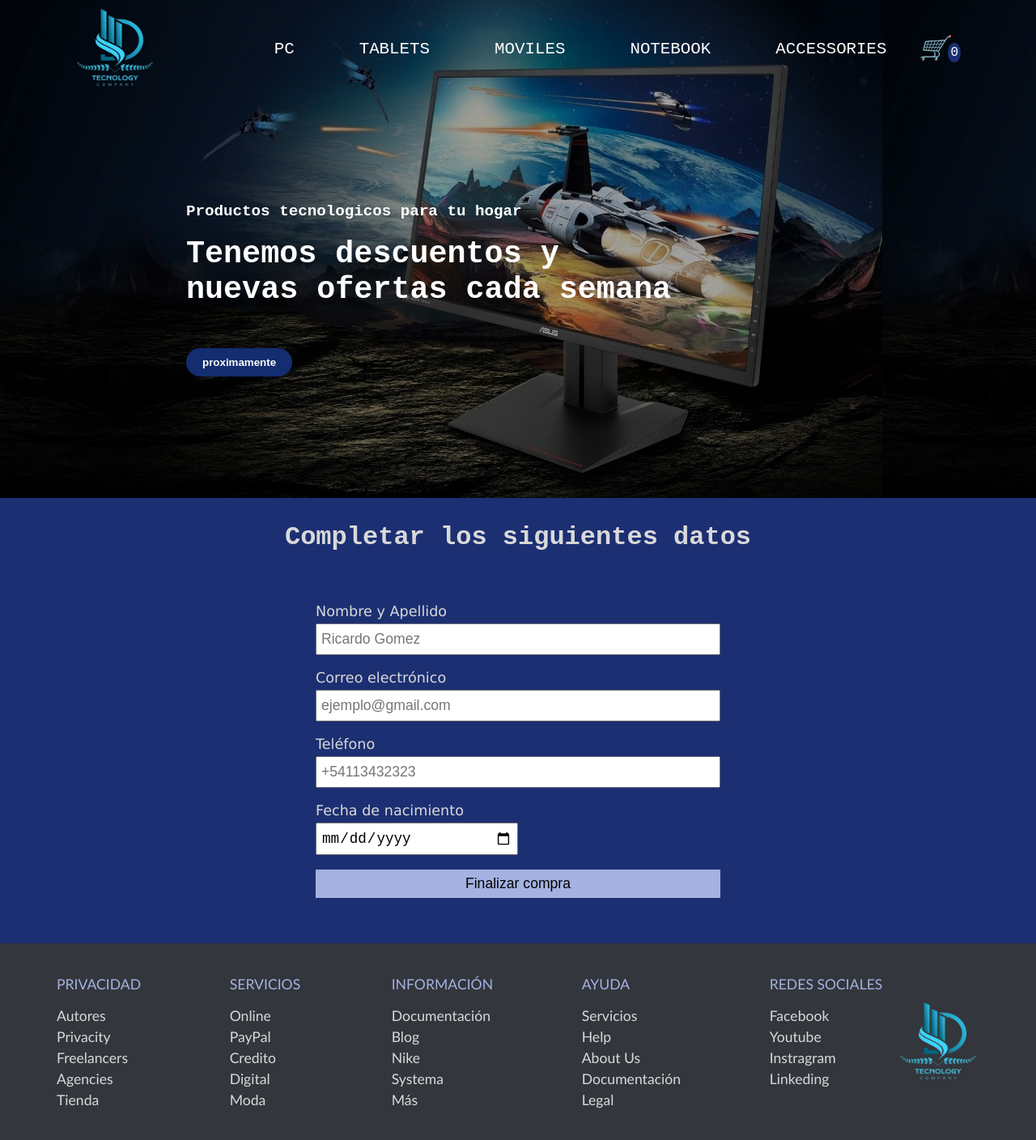
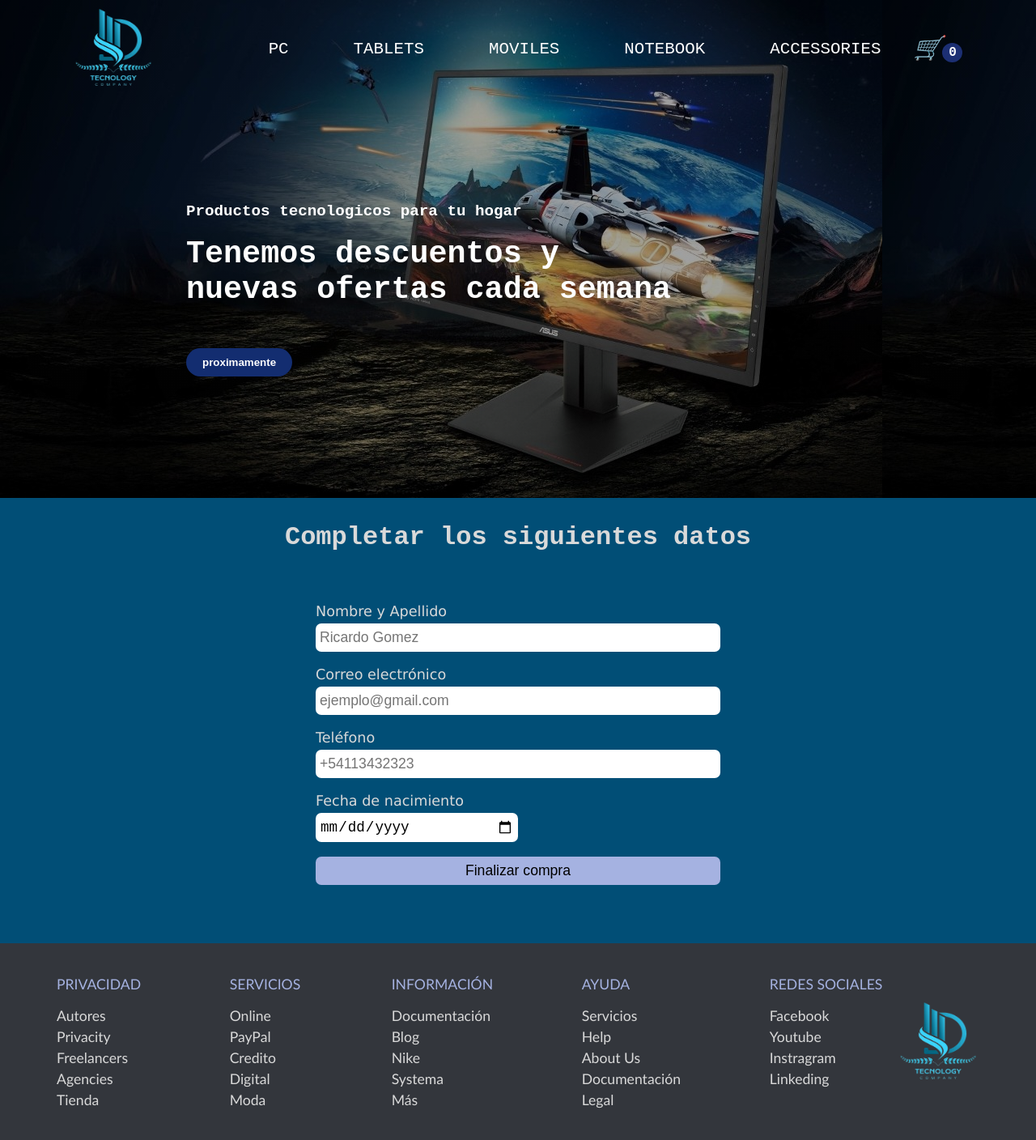
Before and after one commit to briangonzales1996/entrega-react, a React (Vite) app: page /checkout in a window 1280 px wide. Shown: the whole page at 81% size. Built offline with nearby package versions, Linux system fonts and the light colour scheme; no server answers; the database is empty.

Commit message:
firebase

```diff
--- a/src/App.css
+++ b/src/App.css
@@ -80,13 +80,18 @@ header {
 
 .container-main>.categorias>.carrito-burbuja>i {
     font-size: 1.8rem;
+
 }
 
 .container-main>.categorias>.carrito-burbuja>span {
     background-color: var(--color-font);
     padding: 3px;
     border-radius: 50%;
-
+    width: 25px;
+    display: inline-block;
+    text-align: center;
+    font-weight: 800;
+    animation: cartWidger 1s ease both;
 }
 
 
@@ -394,7 +399,7 @@ header {
 }
 
 .carrito-container>.carrito-products>.carrito-detalle>.carrito-detalle-name{
-    flex-grow: 2;
+    flex: 1;
 
 }
 /*detalle precio*/
@@ -404,7 +409,7 @@ header {
 
 
 .carrito-container>.carrito-products>.carrito-detalle>.carrito-detalle-precio{
-    flex-grow:1 ;
+   flex: 1;
     display: flex;
     justify-content: space-between;
 
@@ -428,7 +433,7 @@ header {
 
 .carrito-container>.carrito-products>section>.carrito-list-products>article>.list-product-name{
     display: flex;
-    flex-grow: 1;
+    flex:1;
     gap: 70px;
     align-items: center;
     max-width: 730px;/*mirar aquiiiiii*/
@@ -443,6 +448,7 @@ header {
 .carrito-container>.carrito-products>section>.carrito-list-products>article>.list-product-name>figure>img{
     width: 100%;
     height: 100%;
+    object-fit: cover;
 }
 
 .carrito-container>.carrito-products>section>.carrito-list-products>article>.list-product-name>h2{
@@ -453,7 +459,7 @@ header {
 /*preducto agragado: precio cantadidad*/
 .carrito-container>.carrito-products>section>.carrito-list-products>article>.list-product-precio{
     display: flex;
-    flex-grow: 1;
+    flex:1;
     justify-content: space-between;
     font-size: 1.3rem;
     align-items: center;
@@ -565,7 +571,7 @@ header {
 /*formulario*/
 .form-container{
     min-height: 550px;
-    background-color: var(--color-font);
+    background-color: #014e76;
     color: var(--color-feedback);
 }
 .form-container>h1{
@@ -586,10 +592,9 @@ header {
 }
 
 .form-container>form>.barra-container>.barra{
-
-
     min-height: 15px;
     transition: all 500ms ease;
+    border-radius: 5px;
 }
 /*
 .form-container>form>.barra-container>.barra1{
@@ -624,8 +629,8 @@ header {
 .form-container>form>input{
     padding:  7px 5px;
     font-size: 1.1rem;
-
-
+    border-radius: 7px;
+    border: none;
 }
 .form-container>form>input[type="date"]{
     max-width: 50%;
@@ -802,3 +807,18 @@ header {
         width: 100%;
     }
 }
+
+@keyframes cartWidger {
+    0%{
+        transform: translate(0px,-1px);
+    }
+    25%{
+        transform: translate(0);
+    }
+    50%{
+        transform:translate(0,1px);
+    }
+    75%{
+        transform:translate(0);
+    }
+}
--- a/src/components/Checkout.jsx
+++ b/src/components/Checkout.jsx
@@ -1,7 +1,36 @@
 import React from 'react'
 
-export const Checkout = () => {
+
+
+export const Checkout = ({getForm,handleChange,campos,barra}) => {
+
   return (
-    <div>Checkout</div>
+    <div className='form-container'>
+    <h1>Completar los siguientes datos</h1>
+    <form className='form' action="" onSubmit={(e) => getForm(e)}>
+        <div className='barra-container'>
+            <div className="barra" style={{ width: `${barra}%`, background: `${barra == 100 ? "rgb(10, 142, 10)" : "rgb(181, 10, 10)"}` }}></div>
+        </div>
+        <label htmlFor="nombre">Nombre y Apellido</label>
+        <input onChange={handleChange} placeholder='Ricardo Gomez' id='nombre' type="text" />
+        {campos.nombre != undefined ? (campos.nombre == "" || campos.nombre.length < 5 ? <div style={{ color: "#ec7063" }}>ingrese un nombre</div> : <></>) : <></>}
+
+        <label htmlFor="email">Correo electrónico</label>
+        <input onChange={handleChange} placeholder='ejemplo@gmail.com' id='email' type="text" />
+        {campos.email != undefined ? (campos.email == "" || campos.email.length < 5 || !campos.email.includes("@") ? <div style={{ color: "#ec7063" }}>ingrese un mail valido</div> : <></>) : <></>}
+
+
+        <label htmlFor="telefono">Teléfono</label>
+        <input onChange={handleChange} placeholder='+54113432323' type="text" id='telefono' />
+        {campos.telefono != undefined ? (campos.telefono == "" || campos.telefono.length < 5 || (isNaN(parseInt(campos.telefono)))
+            ? <div style={{ color: "#ec7063" }}>ingrese un telefono valido</div> : <></>) : <></>}
+
+        <label htmlFor="fecha">Fecha de nacimiento</label>
+        <input onChange={handleChange} id='fecha' type="date" />
+        {campos.nacimiento == "" ? <div style={{ color: "#ec7063" }}>ingrese una fecha valido</div> : <></>}
+
+        <input type="submit" value={"Finalizar compra"} />
+    </form>
+</div>
   )
 }
--- a/src/components/CheckoutForm.jsx
+++ b/src/components/CheckoutForm.jsx
@@ -3,16 +3,16 @@ import { CartContext } from '../context/CartContext';
 import Swal from 'sweetalert2'
 import { useNavigate } from 'react-router';
 import { addTicket } from '../firebase/db';
+import { Checkout } from './Checkout';
 
 
 const CheckoutForm = () => {
-    const { cart, getTotal,setCart } = useContext(CartContext);
+    const { cart, getTotal, setCart } = useContext(CartContext);
     const [barra, setBarra] = useState(0);//barra de carga form
     const [campos, setCampos] = useState({});//valores de los  inputs
     const navigate = useNavigate();
-
     const precioTotal = getTotal();
-    const getForm = (e) => {
+    const getForm = async (e) => {
         e.preventDefault();
         const valor = e.target
         const datosForm = {
@@ -26,17 +26,17 @@ const CheckoutForm = () => {
             setCampos(datosForm);
         }
         else {
-            const datosGuardar = { ...datosForm, productos: cart, total: precioTotal}
+            const datosGuardar = { ...datosForm, productos: cart, total: precioTotal }
+            setCampos(datosForm)
+            const id = await addTicket(datosGuardar);
+            setCart([]);
+            navigate("/");
             Swal.fire({
                 title: "La compra fue exitosa " + datosForm.nombre,
-                text: "código de compra : 1234",
+                text: "código de compra : " + id,
                 icon: "success",
                 draggable: true
             });
-            setCampos(datosForm)
-            addTicket(datosGuardar);
-            setCart([]);
-            navigate("/");
         }
     }
 
@@ -58,43 +58,13 @@ const CheckoutForm = () => {
             if (datosForm[prop] === "" || datosForm[prop].length < 5) {
                 condicion = true
             }
-
         }
         if (isNaN(telefono)) condicion = true;
         if (!datosForm.email.includes("@")) condicion = true
         return condicion
     }
-
-
     return (
-        <div className='form-container'>
-            <h1>Completar los siguientes datos</h1>
-            <form className='form' action="" onSubmit={(e) => getForm(e)}>
-                <div className='barra-container'>
-                    <div className="barra" style={{ width: `${barra}%`, background: `${barra == 100 ? "rgb(10, 142, 10)" : "rgb(181, 10, 10)"}` }}></div>
-                </div>
-                <label htmlFor="">Nombre y Apellido</label>
-                <input onChange={handleChange} placeholder='Ricardo Gomez' id='nombre' type="text" />
-                {campos.nombre != undefined ? (campos.nombre == "" || campos.nombre.length < 5 ? <div style={{ color: "#ec7063" }}>ingrese un nombre</div> : <></>) : <></>}
-
-                <label htmlFor="">Correo electrónico</label>
-                <input onChange={handleChange} placeholder='ejemplo@gmail.com' id='email' type="text" />
-                {campos.email != undefined ? (campos.email == "" || campos.email.length < 5 || !campos.email.includes("@") ? <div style={{ color: "#ec7063" }}>ingrese un mail valido</div> : <></>) : <></>}
-
-
-                <label htmlFor="">Teléfono</label>
-                <input onChange={handleChange} placeholder='+54113432323' type="text" id='telefono' />
-                {campos.telefono != undefined ? (campos.telefono == "" || campos.telefono.length < 5 || (isNaN(parseInt(campos.telefono)))
-                    ? <div style={{ color: "#ec7063" }}>ingrese un telefono valido</div> : <></>) : <></>}
-
-                <label htmlFor="">Fecha de nacimiento</label>
-                <input onChange={handleChange} id='fecha' type="date" />
-                {campos.nacimiento == "" ? <div style={{ color: "#ec7063" }}>ingrese una fecha valido</div> : <></>}
-
-                <input type="submit" value={"Finalizar compra"} />
-            </form>
-        </div>
+        <Checkout getForm={getForm} handleChange={handleChange} barra={barra} campos={campos} />
     )
 }
-
 export default CheckoutForm
--- a/src/firebase/db.js
+++ b/src/firebase/db.js
@@ -39,4 +39,5 @@ export const getProductsId = async (id) => {
 export const addTicket = async (datos)=>{
     const docRef = await addDoc(collection(db, "ticket"), datos);
         console.log("Document written with ID: ", docRef.id);
+        return docRef.id
 }
```
